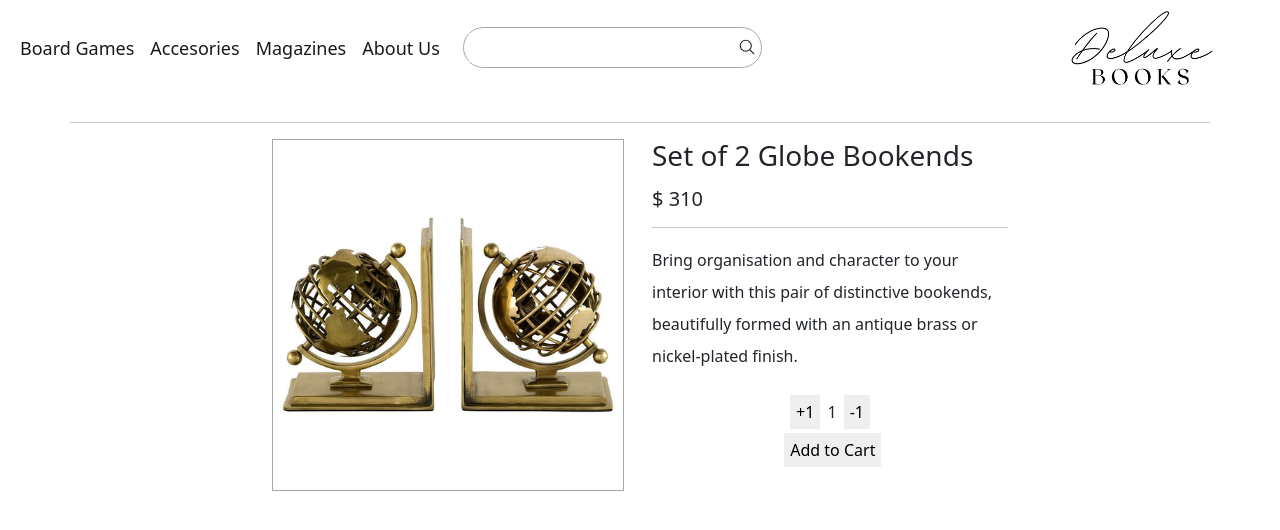
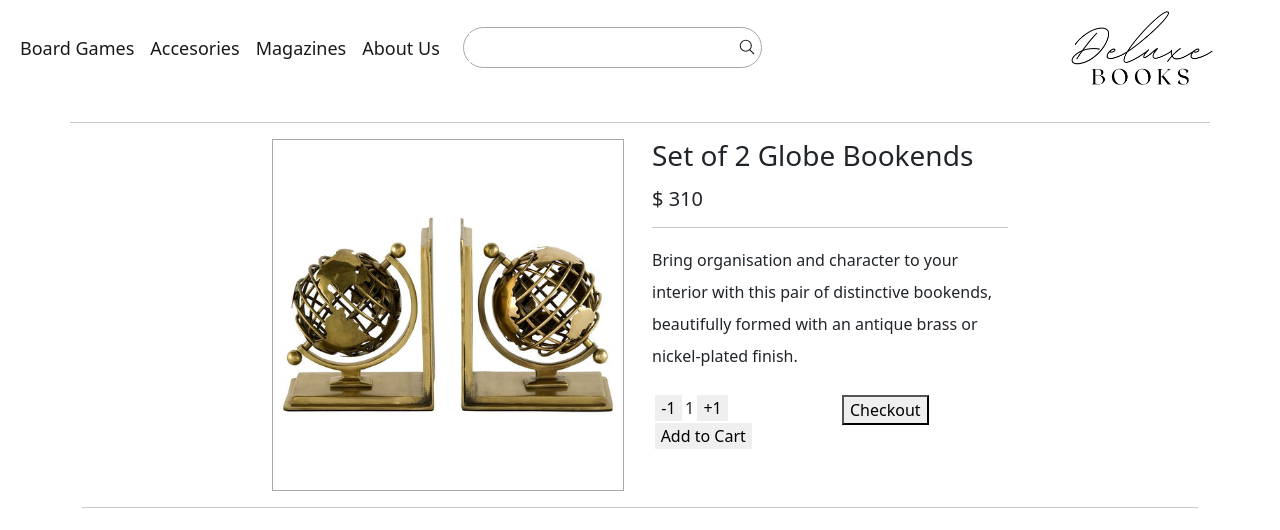
Before and after one commit to eugenia-villegas/luxury-bookstore, a React (Create React App) app: page /details/1 in a window 1280 px wide. Shown: the top 530 px of the page. Built offline with nearby package versions, Linux system fonts and the light colour scheme.

Commit message:
Checkout

```diff
--- a/src/components/ItemCount.js
+++ b/src/components/ItemCount.js
@@ -1,16 +1,15 @@
 import { useState } from 'react';
+import { Link } from "react-router-dom";
 
 const ItemCount = (props) =>  {
     const [valoraciones, setValoraciones] = useState(1); //Hook
 
     let stock = 8;
 
-
     const increment = () => {
         if (valoraciones < stock) {
           setValoraciones(valoraciones+1);
         }
-
     }
 
     const decrement = () => {
@@ -21,14 +20,19 @@ const ItemCount = (props) =>  {
 
     return (
         <>
-        <div>
-            <p className="text-center">
-                <button onClick={increment} className="counter-button">+1</button>{valoraciones}
-                <button onClick={decrement} className="counter-button">-1</button>
+        <div className="container">
+            <div className="row">
+                <div className="col">
+                    <button onClick={decrement} className="counter-button">-1</button>{valoraciones}
+                    <button onClick={increment} className="counter-button">+1</button>
+                    <br />
+                    <button className="cart-add">Add to Cart</button>
+                </div>
+                <div className="col">
+                    <Link to="/cart" href="/"><button>Checkout</button></Link>
+                </div>
 
-                <br />
-                <button className="cart-add">Add to Cart</button>
-            </p>
+            </div>
         </div>
         </>
     );
--- a/src/components/ItemDetail.js
+++ b/src/components/ItemDetail.js
@@ -14,9 +14,12 @@ const ItemDetail = (props) => {
                     <h5>$ {props.price}</h5>
                     <hr></hr>
                     <p>{props.description}</p>
-                    <ItemCount />
+                    <div className="row">
+                            <ItemCount stock={props.stock} />
+                    </div>
                 </div>
             </div>
+            <hr></hr>
         </div>
     )
 }
--- a/src/pages/Home.js
+++ b/src/pages/Home.js
@@ -16,7 +16,7 @@ function Home() {
                 <Route path="/category/:idCategory" element={ <> <ItemListContainer /> </> } />
                 <Route path="/category/:idCategory" element={ <> <ItemListContainer /> </> } />
                 <Route path="/details/:idDetails" element={ <> <ItemDetailContainer /> </> } />
-                <Route path="/aboutUs" element={ <> </> } />
+                <Route path="/cart" element={ <> </> } />
                 <Route path="/" element={ <> <SearchForm/> </> }/>
             </Routes>
         </BrowserRouter>
```
